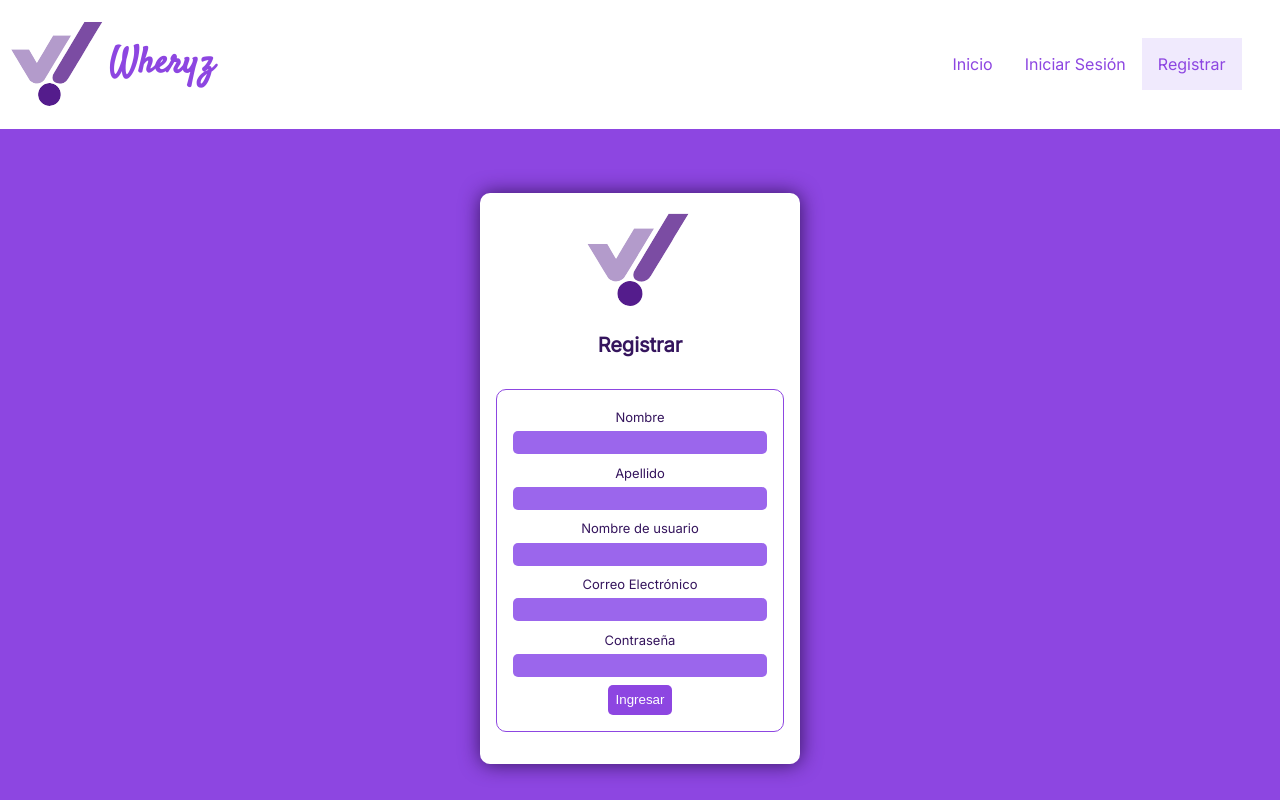
After one commit to Claudia-Lainfiesta/Wheryz_Usuario, a PHP site: page /registration.html in a window 1280 px wide. The commit adds this page. Run offline with PHP 8.4, Linux system fonts and the light colour scheme.

Commit message:
Terminado Iniciar Sesion y Registro

```diff
--- a/css/main.css
+++ b/css/main.css
@@ -84,7 +84,10 @@ body {
     background-color: var(--morado1);
     border-radius: 10px;
 }
-
+.active
+{
+    background-color: var(--morado6);
+}
 .container
 {
     width: 100%;
--- /dev/null
+++ b/registration.html
@@ -0,0 +1,70 @@
+<!DOCTYPE html>
+<html lang="es">
+<head>
+    <meta charset="UTF-8">
+    <meta name="viewport" content="width=device-width, initial-scale=1.0">
+    <title>Wheryz</title>
+
+    <link rel="stylesheet" href="css/main.css">
+    <link rel="shortcut icon" href="img/image2vector.svg" type="image/x-icon">
+
+    <script src="js/login.js" defer></script>
+</head>
+<body>
+        <nav class="navbar">
+            <div class="brand-title">
+                <img src="img/image2vector.svg" alt="">
+                <h1>Wheryz</h1>
+            </div>
+            <a href="#" class="toggle-button">
+              <span class="bar"></span>
+              <span class="bar"></span>
+              <span class="bar"></span>
+            </a>
+            <div class="navbar-links">
+              <ul>
+                <li><a href="index.html">Inicio</a></li>
+                <li><a href="login.html">Iniciar Sesión</a></li>
+                <li class="active"><a href="registration.html">Registrar</a></li>
+              </ul>
+            </div>
+          </nav>
+
+    <div class="container">
+        <div class="mini-container">
+            <div class="titulo">
+                <img src="img/image2vector.svg" alt="">
+                <h2>Registrar</h2>
+            </div>
+            <form action="" method="Post">
+                <div>
+                    <label for="">Nombre</label>
+                    <br>
+                    <input type="password" name="" id="">
+                </div>
+                <div>
+                    <label for="">Apellido</label>
+                    <br>
+                    <input type="password" name="" id="">
+                </div>
+                <div>
+                    <label for="">Nombre de usuario</label>
+                    <br>
+                    <input type="text" name="" id="">
+                </div>
+                <div>
+                    <label for="">Correo Electrónico</label>
+                    <br>
+                    <input type="email" name="" id="">
+                </div>
+                <div>
+                    <label for="">Contraseña</label>
+                    <br>
+                    <input type="password" name="" id="">
+                </div>
+                <button value="">Ingresar</button>
+            </form>
+        </div>
+    </div>
+</body>
+</html>
```
Also changed, not shown: index.html (deleted, +0 -55 lines), login.html (added, +55 -0 lines).
